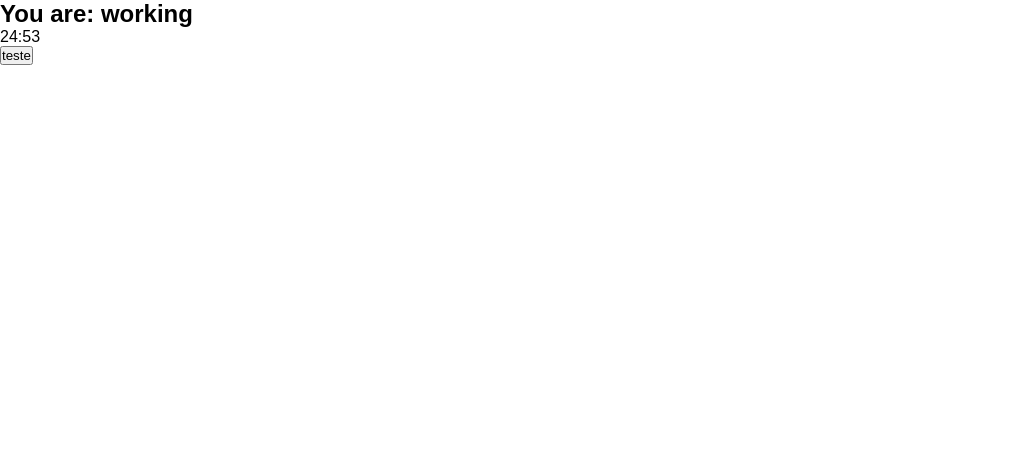
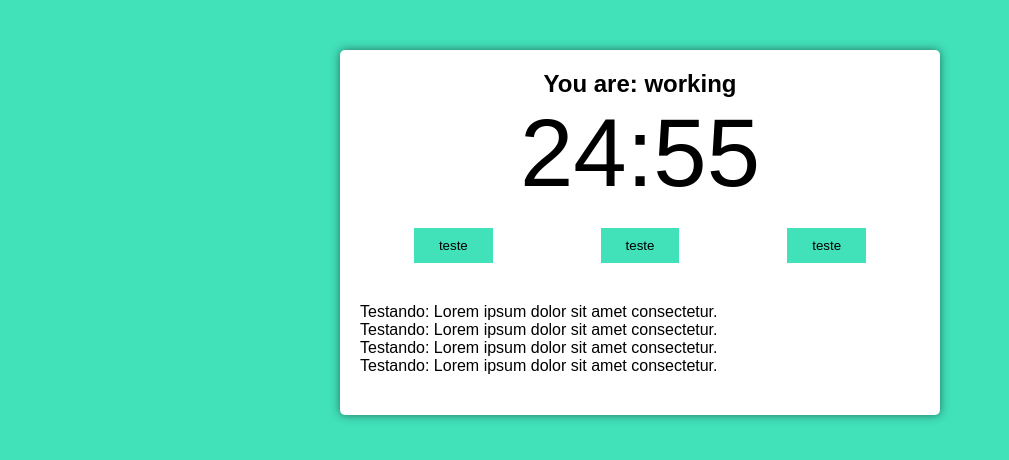
Before and after one commit to marshalmori/pomodoro-app, a React (Create React App) app: page / in a window 1280 px wide. Shown: the top 460 px of the page, without its empty margins (0-1009 px from the left). Built offline with nearby package versions, Linux system fonts and the light colour scheme.

Commit message:
Create the index.css configurations classes

```diff
--- a/src/App.tsx
+++ b/src/App.tsx
@@ -1,10 +1,15 @@
 import React from 'react';
-import { PomodoroTimer } from './components/pomodoro-timer';
+import { PomodoroTimer } from './components/PomodoroTimer';
 
 function App(): JSX.Element {
   return (
-    <div className="App">
-      <PomodoroTimer defaultPomodoroTime={1500} />
+    <div className="container">
+      <PomodoroTimer
+        pomodoroTime={1500}
+        shortRestTime={300}
+        longRestTime={900}
+        cycles={4}
+      />
     </div>
   );
 }
--- /dev/null
+++ b/src/components/PomodoroTimer.tsx
@@ -0,0 +1,36 @@
+import React from 'react';
+import { useInterval } from '../hooks/use-interval';
+import Button from './Button';
+import Timer from './Timer';
+
+interface Props {
+  pomodoroTime: number;
+  shortRestTime: number;
+  longRestTime: number;
+  cycles: number;
+}
+
+export function PomodoroTimer(props: Props): JSX.Element {
+  const [mainTime, setMainTime] = React.useState(props.pomodoroTime);
+
+  useInterval(() => {
+    setMainTime(mainTime - 1);
+  }, 1000);
+  return (
+    <div className="pomodoro">
+      <h2>You are: working</h2>
+      <Timer mainTime={mainTime} />
+      <div className="controls">
+        <Button text="teste" onClick={() => console.log(1)}></Button>
+        <Button text="teste" onClick={() => console.log(1)}></Button>
+        <Button text="teste" onClick={() => console.log(1)}></Button>
+      </div>
+      <div className="details">
+        <p>Testando: Lorem ipsum dolor sit amet consectetur.</p>
+        <p>Testando: Lorem ipsum dolor sit amet consectetur.</p>
+        <p>Testando: Lorem ipsum dolor sit amet consectetur.</p>
+        <p>Testando: Lorem ipsum dolor sit amet consectetur.</p>
+      </div>
+    </div>
+  );
+}
--- a/src/components/Timer.tsx
+++ b/src/components/Timer.tsx
@@ -1,5 +1,5 @@
 import React from 'react';
-import { secondsToTime } from '../utils/seconds-to-time';
+import { secondsToTime } from '../utils/SecondsToTime';
 
 interface Props {
   mainTime: number;
--- a/src/components/pomodoro-timer.tsx
+++ /dev/null
@@ -1,23 +0,0 @@
-import React from 'react';
-import { useInterval } from '../hooks/use-interval';
-import Button from './Button';
-import Timer from './Timer';
-
-interface Props {
-  defaultPomodoroTime: number;
-}
-
-export function PomodoroTimer(props: Props): JSX.Element {
-  const [mainTime, setMainTime] = React.useState(props.defaultPomodoroTime);
-
-  useInterval(() => {
-    setMainTime(mainTime - 1);
-  }, 1000);
-  return (
-    <div className="pomodoro">
-      <h2>You are: working</h2>
-      <Timer mainTime={mainTime} />
-      <Button text="teste" onClick={() => console.log(1)}></Button>
-    </div>
-  );
-}
--- a/src/index.css
+++ b/src/index.css
@@ -7,4 +7,62 @@
 
 body {
   font-family: sans-serif;
+  background: #41e1ba;
+  transition: background-color 300ms ease-in-out;
 }
+
+.container {
+  max-width: 640px;
+  margin: 0 auto;
+}
+
+.working {
+  background: #ef5d50;
+}
+
+.hidden {
+  display: none;
+}
+
+.pomodoro {
+  background: #fff;
+  margin: 50px 20px;
+  padding: 20px;
+  border-radius: 5px;
+  box-shadow: 0 0 10px rgba(0, 0, 0, 0.5);
+}
+
+.pomodoro h2 {
+  font-size: 24px;
+  text-align: center;
+}
+
+.pomodoro .timer {
+  font-size: 6rem;
+  text-align: center;
+}
+
+.pomodoro .controls {
+  display: flex;
+  align-items: center;
+  justify-content: space-evenly;
+}
+
+.pomodoro button {
+  background: #41e1ba;
+  border: none;
+  cursor: pointer;
+  padding: 10px 25px;
+  color: #000;
+  transition: background-color 300ms ease-in-out;
+  margin: 20px auto;
+}
+
+.working .pomodoro button {
+  background: #ef5d50;
+  color: #fff;
+}
+
+.pomodoro .details {
+  margin: 20px 0;
+}
```
Also changed, not shown: tsconfig.json (+2 -8 lines), src/utils/SecondsToTime.tsx (renamed from src/utils/seconds-to-time.tsx).
